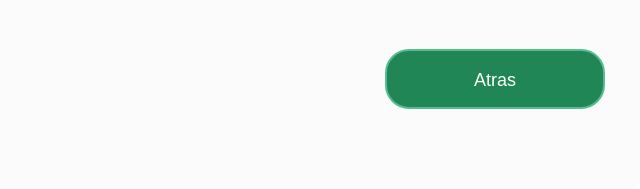
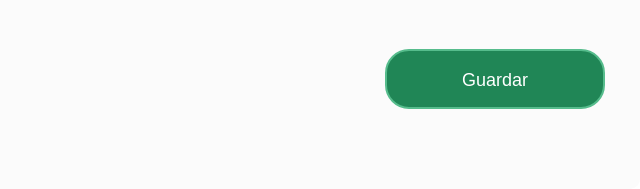
Before and after one commit to InTechMOM/team-9-front, a plain HTML site: page pages/vista-1-docente.html in a window 1280 px wide. Shown: the part 1341-1530 px from the top of the page, 640-1280 px from the left. Drawn offline with Linux system fonts and the light colour scheme.

Commit message:
get commit

```diff
--- a/pages/vista-1-docente.html
+++ b/pages/vista-1-docente.html
@@ -100,7 +100,7 @@
 						</div>
 
 
-					<button type="submit" class="login-box-button"><p>Atras</p></button>
+					<button type="submit" class="login-box-button"><p>Guardar</p></button>
 
 					</form>
 	</div>
```
